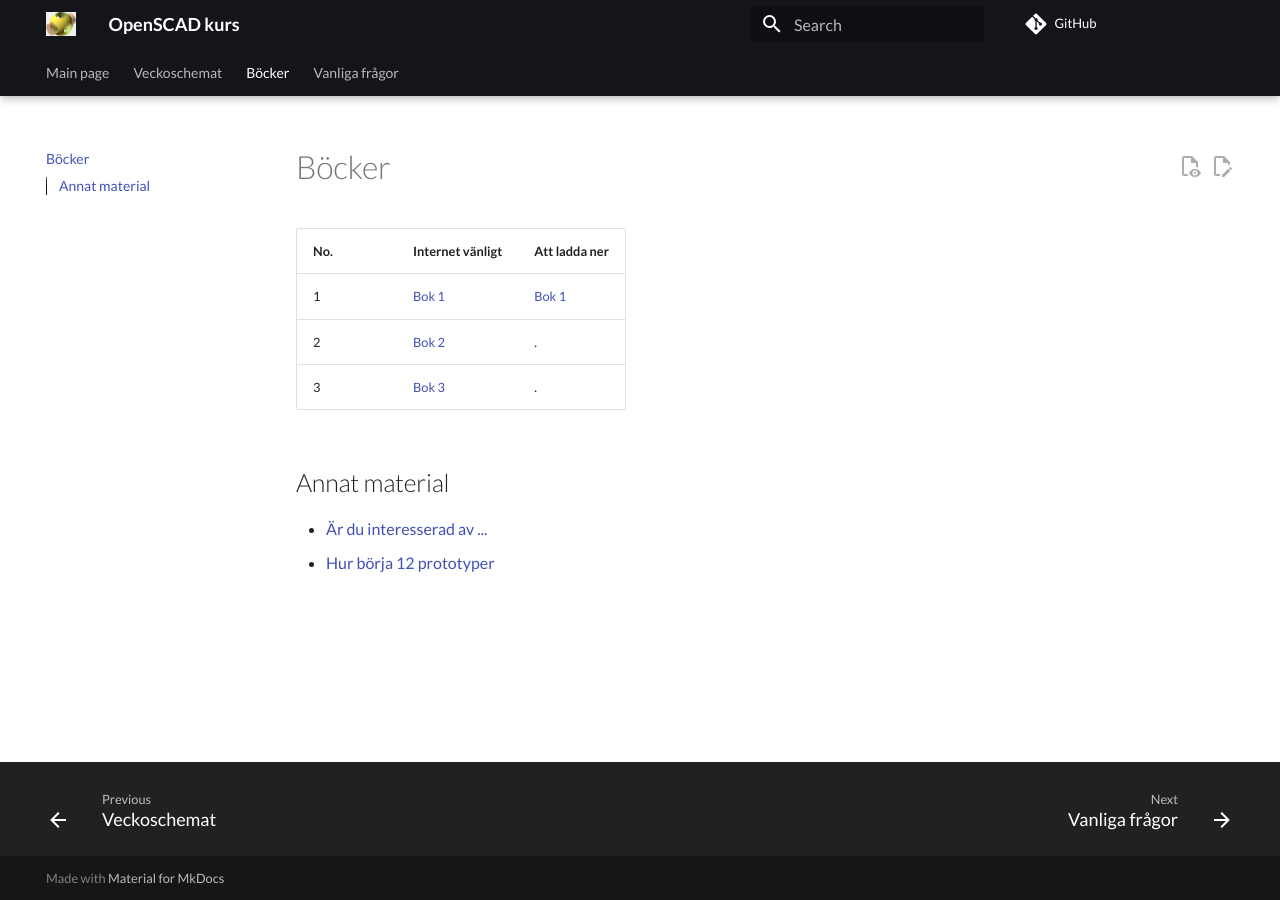
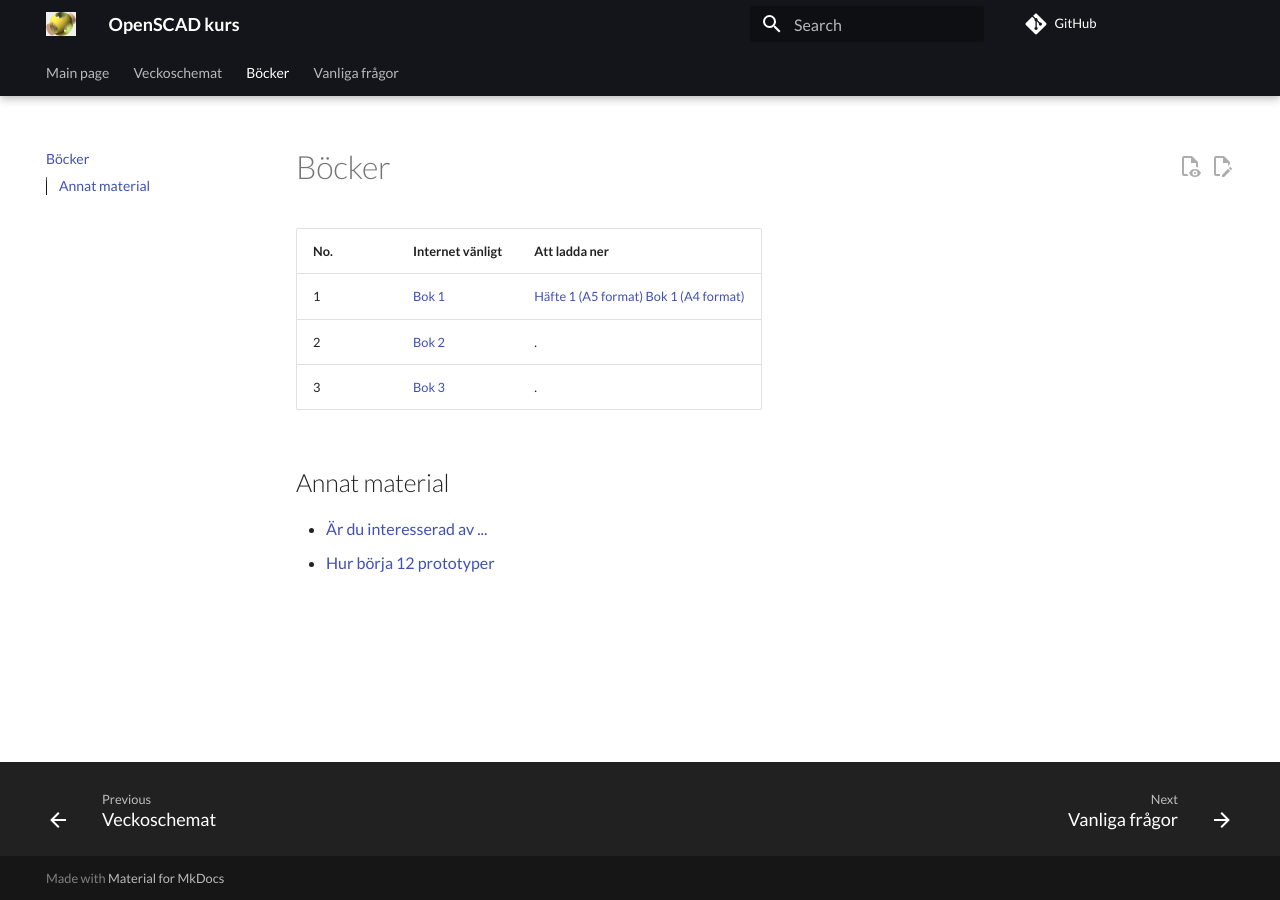
Before and after one commit to uppsala-makerspace/openscad_kurs, an MkDocs documentation site: the page built from docs/books/README.md, in a window 1280 px wide. Built offline with MkDocs 1.6.1 and Material for MkDocs 9.7.7, drawn with Linux system fonts in a browser that asks for light colours; comment, search, counter and statistics services are not loaded.

Commit message:
Link to booklet

```diff
--- a/docs/books/README.md
+++ b/docs/books/README.md
@@ -3,8 +3,8 @@
 <!-- markdownlint-disable MD013 --><!-- Table rows must be put on one line, hence 80 chars is unavoidable -->
 
 No.|Internet vänligt         |Att ladda ner
----|-------------------------|------------------------
-1  |[Bok 1](book_1/README.md)|[Bok 1](book_1/book.pdf)
+---|-------------------------|--------------------------------------------------------------------------------
+1  |[Bok 1](book_1/README.md)|[Häfte 1 (A5 format) ](book_1/booklet.pdf) [Bok 1 (A4 format) ](book_1/book.pdf)
 2  |[Bok 2](book_1/README.md)|.
 3  |[Bok 3](book_1/README.md)|.
 
```
